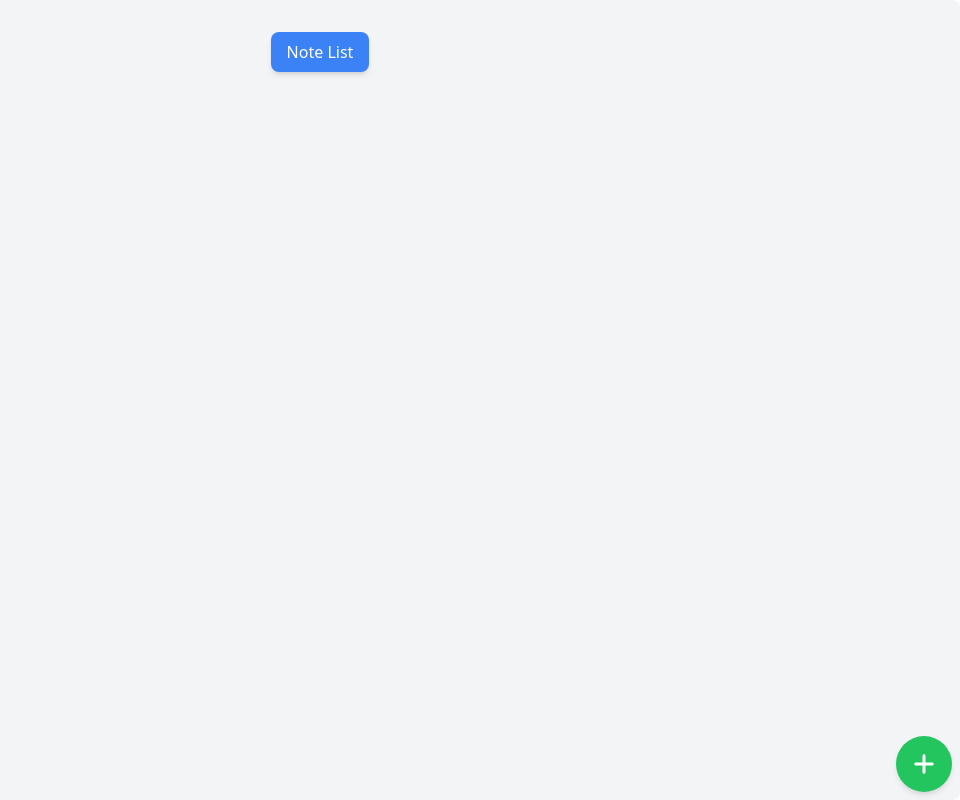
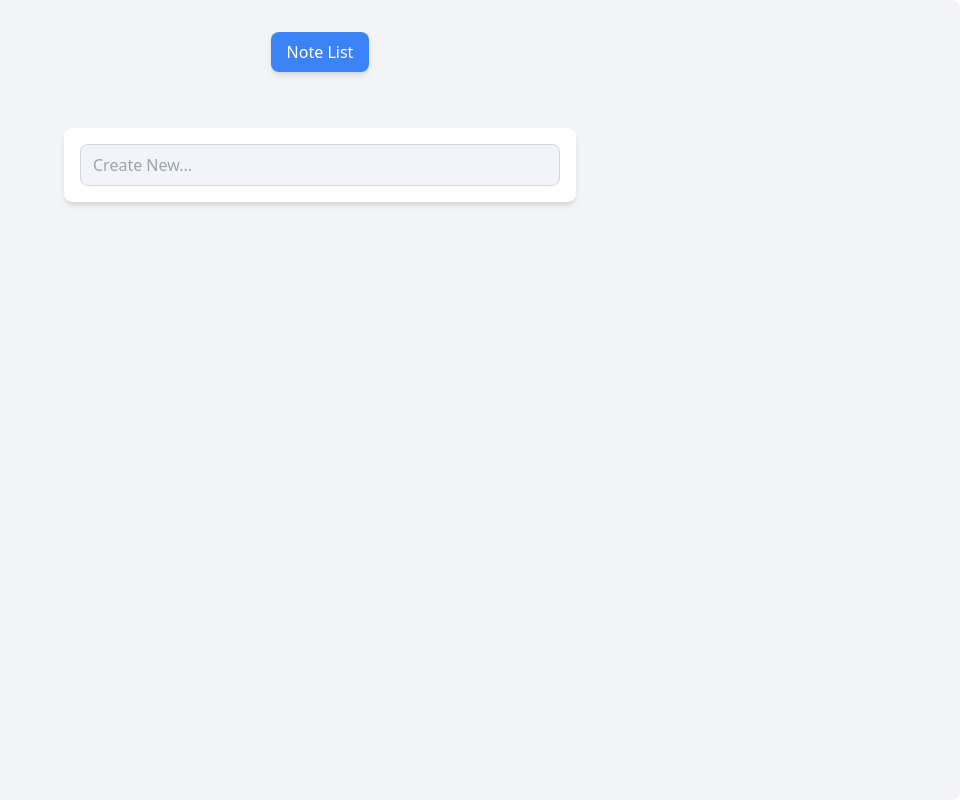
Before and after one commit to CodeWithSunny17/Notify, a React (Vite) app: page / in a window 1280 px wide. Shown: the whole page, without its empty margins (320-1280 px from the left). Built offline with nearby package versions, Linux system fonts and the light colour scheme.

Commit message:
Functionality improved

```diff
--- a/src/Components/CreateNew.jsx
+++ b/src/Components/CreateNew.jsx
@@ -1,10 +1,12 @@
-import React, { useState } from "react";
+import React from "react";
 
 export default function CreateNew({
   setPage,
   setNotes,
   formData,
   setFormData,
+  enable,
+  setEnable,
 }) {
   const handleChange = (e) => {
     const { name, value } = e.target;
@@ -19,7 +21,7 @@ export default function CreateNew({
       // const revisedVal = prev.filter((item) => item.id !== formData.id);
       // const newNote = { ...formData, id: Date.now() };
       // const updatedNotes = [...revisedVal, newNote];
-
+      setEnable(false);
       const prevId = formData.id !== "" ? formData.id : Date.now();
       const revisedVal = prev.filter((item) => item.id !== formData.id);
       const updatedNotes = [...revisedVal, { ...formData, id: prevId }];
@@ -38,24 +40,23 @@ export default function CreateNew({
 
   return (
     <form
-      className="w-full max-w-lg mx-auto bg-white p-6 shadow-md rounded-lg space-y-4"
+      className="w-full flex flex-col justify-center items-center max-w-lg mx-auto bg-white p-4 shadow-md rounded-lg space-y-4"
       action=""
       onSubmit={handleSubmit}
     >
-      <div className="flex flex-col">
-        <label className="text-gray-700 font-medium mb-1">Title</label>
       <input
-          className="bg-slate-100 text-gray-700 border border-gray-300 rounded-lg px-3 py-2 focus:outline-none focus:ring-2 focus:ring-blue-400"
+        className="w-full bg-slate-100 text-gray-700 border border-gray-300 rounded-lg px-3 py-2 focus:outline-none focus:ring-2 focus:ring-blue-400"
         type="text"
         name="title"
-          placeholder="Enter title..."
+        placeholder={enable ? "Title" : "Create New..."}
         value={formData.title}
         onChange={handleChange}
+        onClick={() => {
+          setEnable(true);
+        }}
       />
-      </div>
 
-      <div className="flex flex-col">
-        <label className="text-gray-700 font-medium mb-1">Description</label>
+      {enable && (
         <textarea
           className="bg-slate-100 text-gray-700 border border-gray-300 rounded-lg px-3 py-2 h-48 w-full resize-none focus:outline-none focus:ring-2 focus:ring-blue-400"
           name="description"
@@ -63,11 +64,13 @@ export default function CreateNew({
           value={formData.description}
           onChange={handleChange}
         />
-      </div>
+      )}
 
-      <button className="w-full bg-blue-500 text-white py-2 rounded-lg hover:bg-blue-600 transition">
-        Submit
+      {enable && (
+        <button className="w-2/3 bg-blue-500 text-white py-2 rounded-lg hover:bg-blue-600 transition">
+          Create
         </button>
+      )}
     </form>
   );
 }
--- a/src/Components/List.jsx
+++ b/src/Components/List.jsx
@@ -1,6 +1,6 @@
 import React from "react";
 import Card from "./Card";
-export default function List({ notes, handleEdit, handleDelete }) {
+export default function List({ notes, handleEdit, handleDelete, setEnable }) {
   return (
     <div className="w-full max-w-lg mx-auto mt-6 space-y-4">
       {notes &&
--- a/src/Notes.jsx
+++ b/src/Notes.jsx
@@ -4,7 +4,8 @@ import CreateNew from "./Components/CreateNew";
 import { FaPlus } from "react-icons/fa6";
 
 export default function Notes() {
-  const [page, setPage] = useState("list");
+  const [page, setPage] = useState("create");
+  const [enable, setEnable] = useState(false);
   const [notes, setNotes] = useState([]);
   const [formData, setFormData] = useState({
     id: "",
@@ -21,6 +22,7 @@ export default function Notes() {
   const handleEdit = (id) => {
     const editedForm = notes.filter((note) => note.id === id);
     setPage("create");
+    setEnable(true);
     setFormData(...editedForm);
   };
 
@@ -32,18 +34,22 @@ export default function Notes() {
   }, []);
 
   return (
-    <div className="relative flex flex-col items-center rounded-lg gap-4 py-8 bg-gray-100 min-h-screen">
-      {/* <div className="flex gap-4 relative"> */}
+    <div className="relative flex flex-col items-center rounded-lg gap-14 py-8 bg-gray-100 min-h-screen">
       <button
         className="px-4 py-2 bg-blue-500 text-white rounded-lg shadow-md hover:bg-blue-600 transition"
         onClick={() => {
           setPage("list");
+          setEnable(false);
+          setFormData({
+            id: "",
+            title: "",
+            description: "",
+          });
         }}
       >
         Note List
       </button>
 
-      {/* </div> */}
       {page === "list" ? (
         <List
           notes={notes}
@@ -52,6 +58,8 @@ export default function Notes() {
         />
       ) : (
         <CreateNew
+          enable={enable}
+          setEnable={setEnable}
           setPage={setPage}
           setNotes={setNotes}
           formData={formData}
```
Lines whose indentation alone changed are shown as unchanged.
